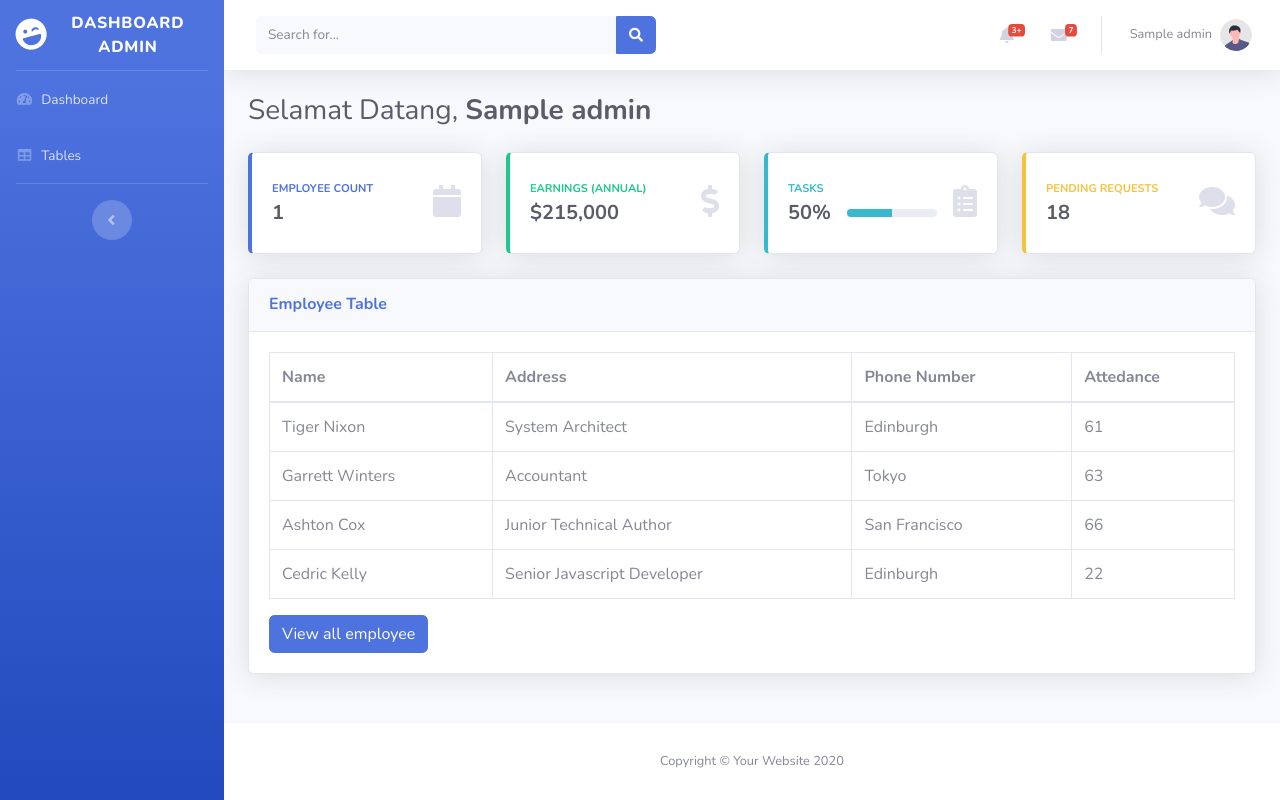
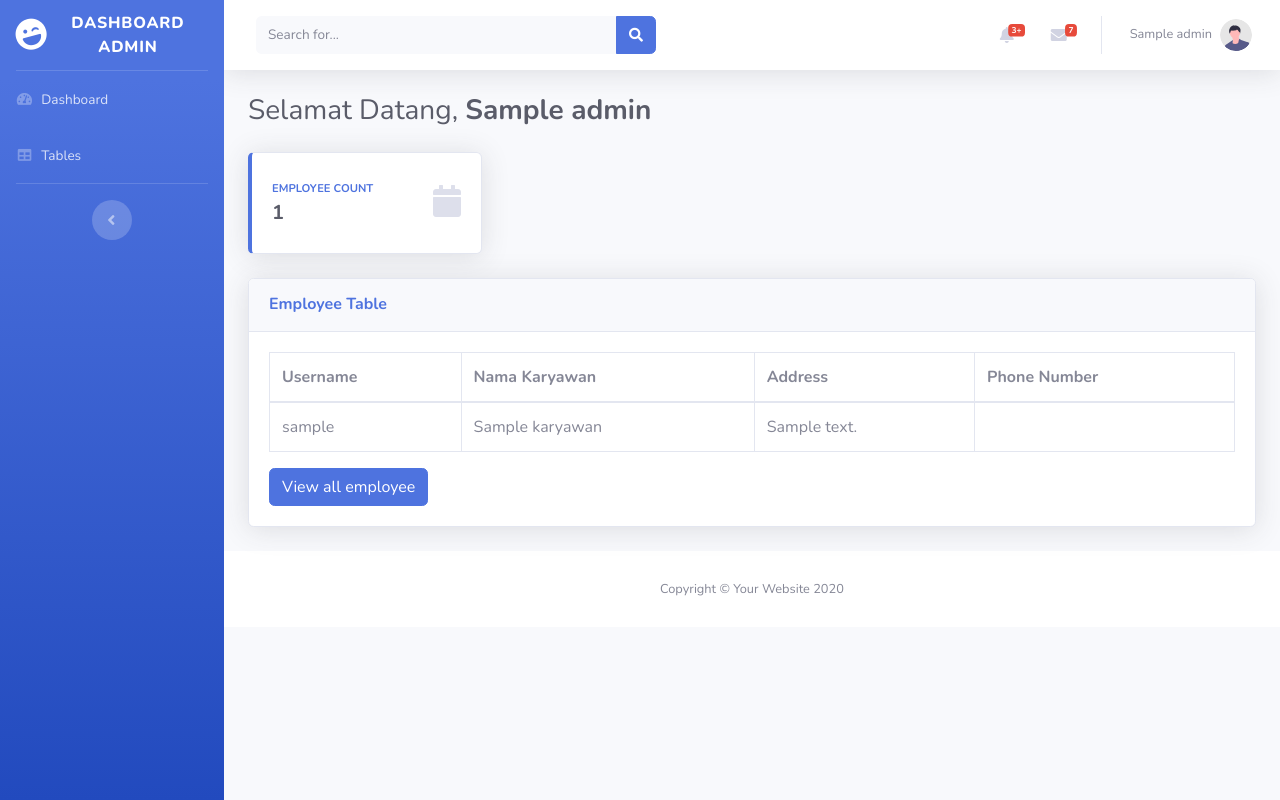
Before and after one commit to fauzangifari/absensi-karyawan, a PHP site: template app/View/Dashboard/dashboardAdmin.php in a window 1280 px wide. Run offline with PHP 8.4, Linux system fonts and the light colour scheme; the template is opened without the code that fills it: most values are stand-ins (such as "Sample title", 1, 10 or a date in 2020); some libraries are stand-ins or nearby versions.

Commit message:
update dashboard admin

```diff
--- a/app/View/Dashboard/dashboardAdmin.php
+++ b/app/View/Dashboard/dashboardAdmin.php
@@ -17,7 +17,7 @@
         </a>
 
         <!-- Divider -->
-    <hr class="sidebar-divider my-0" />
+        <hr class="sidebar-divider my-0"/>
 
         <!-- Nav Item - Dashboard -->
         <li class="nav-item">
@@ -29,14 +29,14 @@
 
         <!-- Nav Item - Tables -->
         <li class="nav-item">
-      <a class="nav-link" href="tables.html">
+            <a class="nav-link" href="/dashboard-admin/table">
                 <i class="fas fa-fw fa-table"></i>
                 <span>Tables</span></a
             >
         </li>
 
         <!-- Divider -->
-    <hr class="sidebar-divider d-none d-md-block" />
+        <hr class="sidebar-divider d-none d-md-block"/>
 
         <!-- Sidebar Toggler (Sidebar) -->
         <div class="text-center d-none d-md-inline">
@@ -368,93 +368,9 @@
                             </div>
                         </div>
                     </div>
-
-          <!-- Earnings (Monthly) Card Example -->
-          <div class="col-xl-3 col-md-6 mb-4">
-            <div class="card border-left-success shadow h-100 py-2">
-              <div class="card-body">
-                <div class="row no-gutters align-items-center">
-                  <div class="col mr-2">
-                    <div
-                      class="text-xs font-weight-bold text-success text-uppercase mb-1"
-                    >
-                      Earnings (Annual)
-                    </div>
-                    <div class="h5 mb-0 font-weight-bold text-gray-800">
-                      $215,000
-                    </div>
-                  </div>
-                  <div class="col-auto">
-                    <i class="fas fa-dollar-sign fa-2x text-gray-300"></i>
-                  </div>
-                </div>
-              </div>
-            </div>
                 </div>
 
-          <!-- Earnings (Monthly) Card Example -->
-          <div class="col-xl-3 col-md-6 mb-4">
-            <div class="card border-left-info shadow h-100 py-2">
-              <div class="card-body">
-                <div class="row no-gutters align-items-center">
-                  <div class="col mr-2">
-                    <div
-                      class="text-xs font-weight-bold text-info text-uppercase mb-1"
-                    >
-                      Tasks
-                    </div>
-                    <div class="row no-gutters align-items-center">
-                      <div class="col-auto">
-                        <div
-                          class="h5 mb-0 mr-3 font-weight-bold text-gray-800"
-                        >
-                          50%
-                        </div>
-                      </div>
-                      <div class="col">
-                        <div class="progress progress-sm mr-2">
-                          <div
-                            class="progress-bar bg-info"
-                            role="progressbar"
-                            style="width: 50%"
-                            aria-valuenow="50"
-                            aria-valuemin="0"
-                            aria-valuemax="100"
-                          ></div>
-                        </div>
-                      </div>
-                    </div>
-                  </div>
-                  <div class="col-auto">
-                    <i class="fas fa-clipboard-list fa-2x text-gray-300"></i>
-                  </div>
-                </div>
-              </div>
-            </div>
-          </div>
-
-          <!-- Pending Requests Card Example -->
-          <div class="col-xl-3 col-md-6 mb-4">
-            <div class="card border-left-warning shadow h-100 py-2">
-              <div class="card-body">
-                <div class="row no-gutters align-items-center">
-                  <div class="col mr-2">
-                    <div
-                      class="text-xs font-weight-bold text-warning text-uppercase mb-1"
-                    >
-                      Pending Requests
-                    </div>
-                    <div class="h5 mb-0 font-weight-bold text-gray-800">18</div>
-                  </div>
-                  <div class="col-auto">
-                    <i class="fas fa-comments fa-2x text-gray-300"></i>
-                  </div>
-                </div>
-              </div>
-            </div>
-          </div>
-        </div>
-
+                <div>
                     <!-- Table Employee -->
                     <div class="card shadow mb-4">
                         <div class="card-header py-3">
@@ -470,47 +386,41 @@
                                 >
                                     <thead>
                                     <tr>
-                    <th>Name</th>
+                                        <th>Username</th>
+                                        <th>Nama Karyawan</th>
                                         <th>Address</th>
                                         <th>Phone Number</th>
-                    <th>Attedance</th>
                                     </tr>
                                     </thead>
                                     <tbody>
+                                    <?php if ($model['admin']['karyawan_list'] !== null): ?>
+                                        <?php $count = 0; ?>
+                                        <?php foreach ($model['admin']['karyawan_list'] as $karyawan): ?>
+                                            <?php if ($count < 5): ?>
                                                 <tr>
-                    <td>Tiger Nixon</td>
-                    <td>System Architect</td>
-                    <td>Edinburgh</td>
-                    <td>61</td>
+                                                    <td><?= $karyawan->username ?></td>
+                                                    <td><?= $karyawan->nama_karyawan ?></td>
+                                                    <td><?= $karyawan->alamat_karyawan ?></td>
+                                                    <td><?= $karyawan->no_telp_karyawan ?></td>
                                                 </tr>
-                  <tr>
-                    <td>Garrett Winters</td>
-                    <td>Accountant</td>
-                    <td>Tokyo</td>
-                    <td>63</td>
-                  </tr>
-                  <tr>
-                    <td>Ashton Cox</td>
-                    <td>Junior Technical Author</td>
-                    <td>San Francisco</td>
-                    <td>66</td>
-                  </tr>
-                  <tr>
-                    <td>Cedric Kelly</td>
-                    <td>Senior Javascript Developer</td>
-                    <td>Edinburgh</td>
-                    <td>22</td>
-                  </tr>
+                                            <?php endif; ?>
+                                            <?php $count++; ?>
+                                        <?php endforeach; ?>
+                                    <?php endif; ?>
+
                                     </tbody>
                                 </table>
-
-              <button class="btn btn-primary">View all employee</button>
+                                <button onclick="window.location.href='/dashboard-admin/table'" class="btn btn-primary">View all employee</button>
                             </div>
                         </div>
                     </div>
                 </div>
-      <!-- /.container-fluid -->
+
             </div>
+
+            <div>
+
+                <div>
                     <!-- End of Main Content -->
 
                     <!-- Footer -->
--- a/public/index.php
+++ b/public/index.php
@@ -24,6 +24,8 @@
 
 
 Router::add('GET', '/dashboard-admin', DashboardController::class, 'dashboardAdmin', [MustLoginMiddleware::class]);
+Router::add('GET', '/dashboard-admin/table', DashboardController::class, 'tableEmployee', [MustLoginMiddleware::class]);
+
 Router::add('GET', '/dashboard-karyawan', DashboardController::class, 'dashboardKaryawan', [MustLoginMiddleware::class]);
 Router::add('POST', '/dashboard-karyawan', DashboardController::class, 'createAttedance', [MustLoginMiddleware::class]);
 
```
Also changed, not shown: app/Controller/DashboardController.php (+20 -2 lines), app/Repository/KaryawanRepository.php (+25 -0 lines), app/Service/KaryawanService.php (+10 -0 lines). Lines whose indentation alone changed are shown as unchanged.
